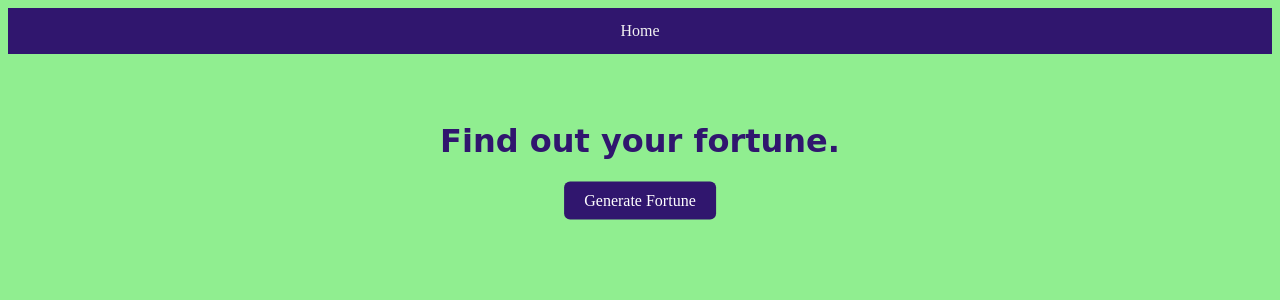
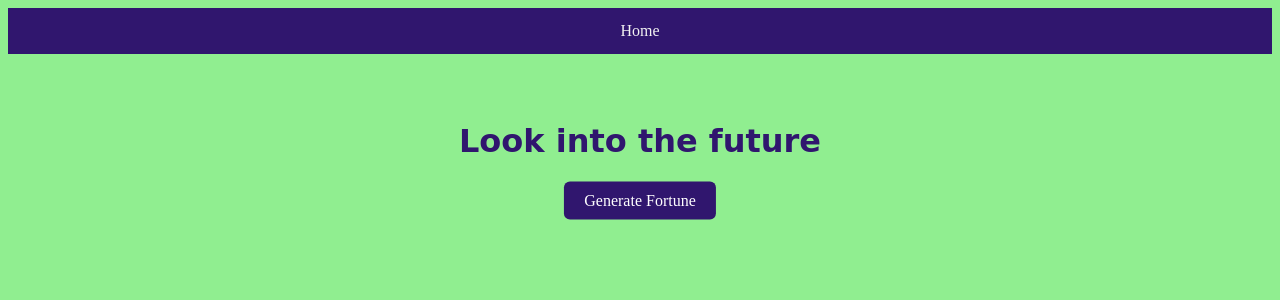
Before and after one commit to K1610174/Multi-service-QA-SFIA2, a Flask app: page / in a window 1280 px wide. Shown: the top 300 px of the page. Run offline with Flask 2, Linux system fonts and the light colour scheme.

Commit message:
Change on home page

```diff
--- a/service1/application/templates/home.html
+++ b/service1/application/templates/home.html
@@ -2,7 +2,7 @@
 {% block body_content %}
 
 <div class="home">
-    <h1 >Find out your fortune.</h1>
+    <h1 >Look into the future</h1>
     <a href="{{ url_for('generate') }}" class="button">Generate Fortune</a>
 </div>
 {% endblock body_content %}
```
